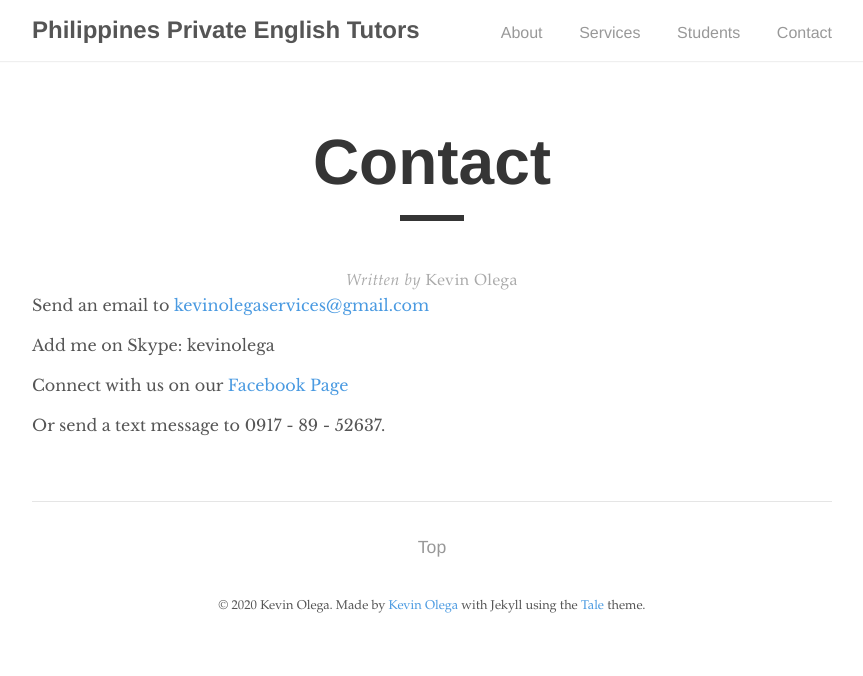
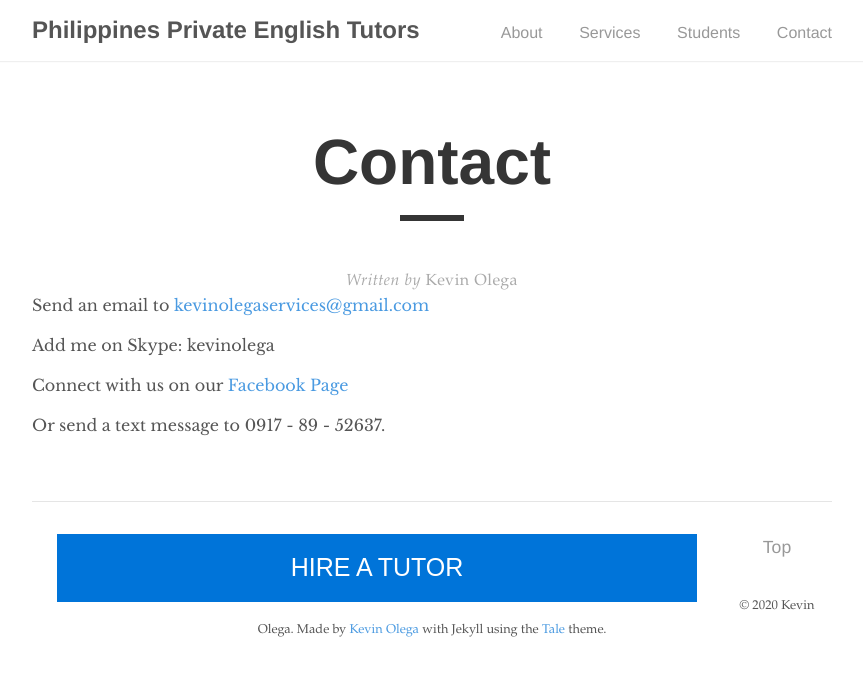
Before and after one commit to kevinolega/philippinesprivateenglishtutors, a Jekyll site: the page built from contact.md, in a window 1280 px wide. Shown: the top 676 px of the page, without its empty margins (208-1071 px from the left). Built offline with Jekyll 4.4.1, drawn with Linux system fonts in a browser that asks for light colours.

Commit message:
Button code hover animation

```diff
--- a/_layouts/post.html
+++ b/_layouts/post.html
@@ -33,6 +33,6 @@
   {% if page.previous.url %}
     <a href="{{ page.previous.url | prepend: site.baseurl }}" class="right arrow">&#8594;</a>
   {% endif %}
-
+<a href="{{ '/contact' | prepend: site.baseurl }}" class="button">HIRE A TUTOR</a>
   <a href="#" class="top">Top</a>
 </div>
--- a/_sass/tale/_layout.scss
+++ b/_sass/tale/_layout.scss
@@ -67,7 +67,7 @@
 }
 
 .button {
-        background-color: #61c17d; /* Green */
+        background-color: #0074d9; /* blue */
         border: none;
         color: white;
         width: 80%;
@@ -82,7 +82,13 @@
         font-family: Arial, Helvetica, sans-serif;
         text-transform: uppercase;
     }
-
+.button:hover {
+  color: white;
+  background-color: #111;
+  cursor: pointer;
+  text-decoration: none;
+  transition: 0.5s;
+}
 @media (min-width: 600px) {
   .nav {
     &-container {
```
